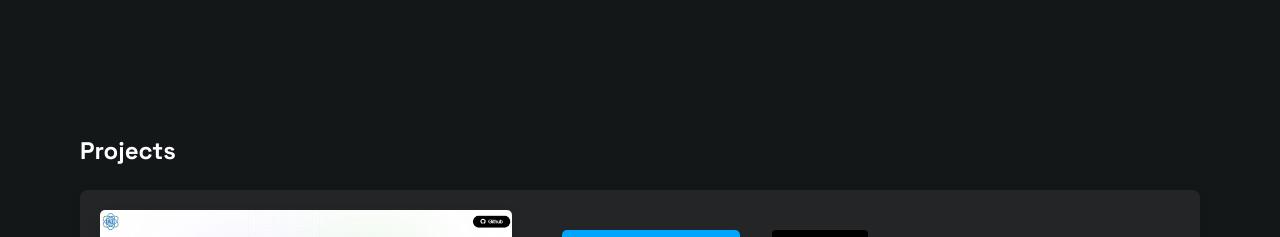
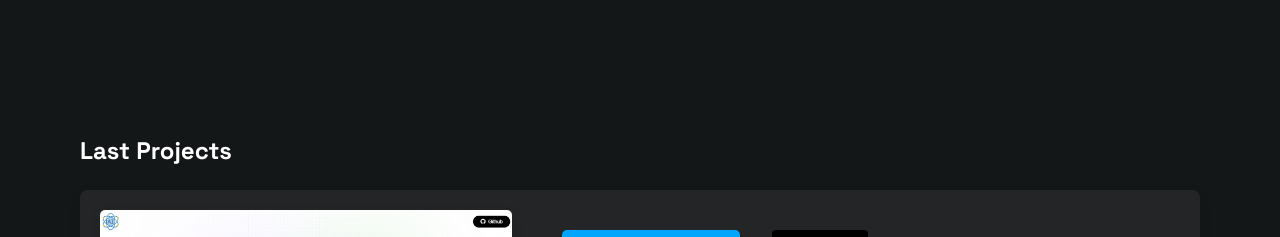
Before and after one commit to Sebasxx44/PortFolio-React, a React (Vite) app: page / in a window 1280 px wide. Shown: the part 2380-2617 px from the top of the page. Built offline with nearby package versions, Linux system fonts and the light colour scheme.

Commit message:
change title project

```diff
--- a/src/assets/components/Projects/Projects.jsx
+++ b/src/assets/components/Projects/Projects.jsx
@@ -9,7 +9,7 @@ export function Projects() {
 
             <section className="projects-container">
 
-                <h5>Projects</h5>
+                <h5>Last Projects</h5>
 
                 <div className="projects-content">
                     {PROJECTS.map((project, index) => {
```
